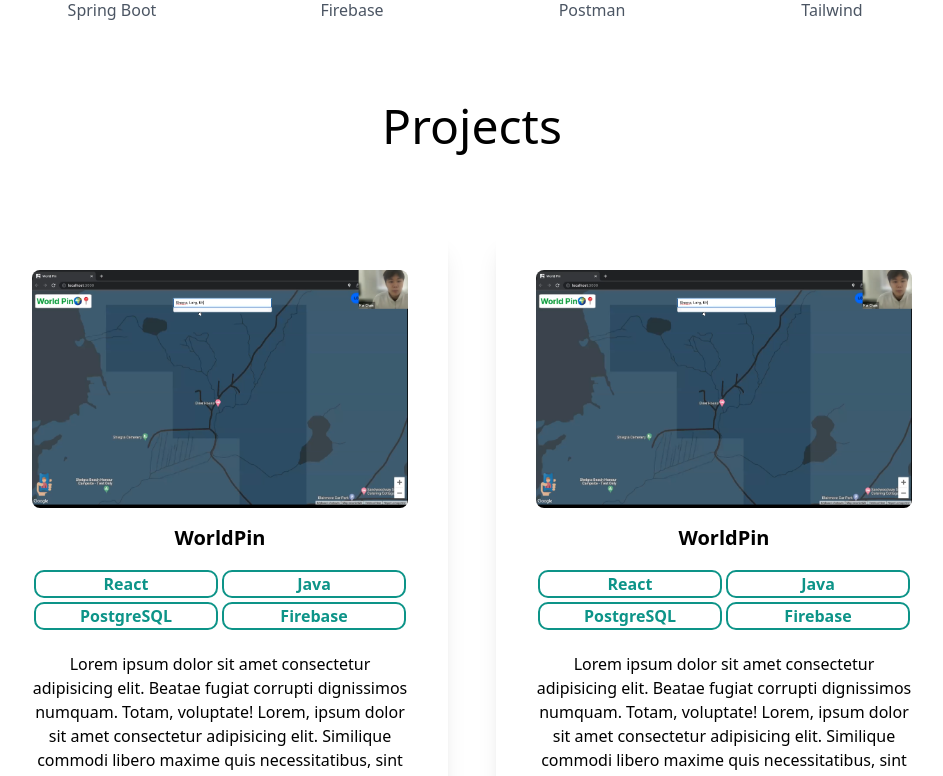
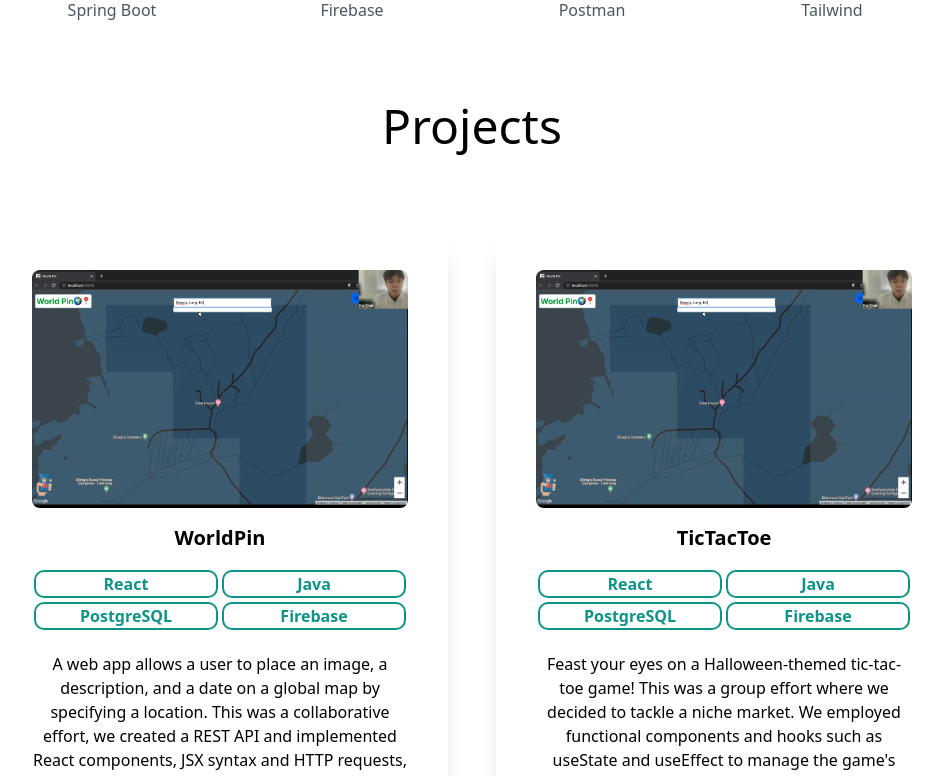
Before and after one commit to faizanahmkhan/next-portfolio, a Next.js app: page / in a window 1280 px wide. Shown: the part 2018-2794 px from the top of the page, without its empty margins (168-1111 px from the left). Built offline with nearby package versions, Linux system fonts and the light colour scheme.

Commit message:
added margins to the buttons on the project cards

```diff
--- a/pages/index.js
+++ b/pages/index.js
@@ -290,11 +290,11 @@ export default function Home() {
             </h3>
           </div>
 
-          <div className="grid grid-cols-1 lg:grid-cols-2 2xl:grid-cols-4 gap-12">
+          <div className="grid grid-cols-1 lg:grid-cols-2 2xl:grid-cols-4 gap-12 ">
 
 
 
-            <div className="text-center shadow-xl hover:shadow-inner p-10  rounded-xl my-10
+            <div className="flex flex-col flex-1 text-center shadow-xl hover:shadow-inner p-10  rounded-xl my-10
               dark:shadow-gray-800 lg:hover:scale-105 transition-all duration-700">
 
               <Image className="lg:hover:scale-150 rounded-lg lg:hover:-translate-y-10 transition-all duration-700 ease-in-out
@@ -330,11 +330,11 @@ export default function Home() {
                 </ul>
               </div>
               <p className="py-5 text-black dark:text-gray-300">
-                Lorem ipsum dolor sit amet consectetur adipisicing elit. Beatae
-                fugiat corrupti dignissimos numquam. Totam, voluptate! Lorem, ipsum dolor sit amet consectetur adipisicing elit. Similique commodi libero maxime quis necessitatibus, sint ab quos dolore illum eveniet.
+              A web app allows a user to place an image, a description, and a date on a global map by specifying a location. This was a collaborative effort, we created a REST API and implemented React components, JSX syntax and HTTP requests, which resulted in a smooth and responsive user interface. On the back-end, we utilised the Spring framework to handle server-side logic and database interactions.
               </p>
-              <div>
-                <ul className="grid grid-cols-2 align-center gap-1 sm:gap-4 sm:px-1 py-1
+              <div className="mt-auto">
+
+                <ul className="grid grid-cols-2 gap-1 sm:gap-4 sm:px-1 py-1
                   2xl:max-3xl:grid-rows-2 2xl:max-3xl:grid-cols-1">
                   <li className="xl:text-lg text-white font-semibold bg-gray-800 hover:bg-gray-900
                     outline outline-2 hover:outline-0 rounded-full transition-all duration-300
@@ -355,7 +355,68 @@ export default function Home() {
             </div>
 
 
-            <div className="text-center shadow-xl hover:shadow-inner p-10 rounded-xl my-10
+            <div className="flex flex-col flex-1 text-center shadow-xl hover:shadow-inner p-10 rounded-xl my-10
+              dark:shadow-gray-800
+              lg:hover:scale-105 transition-all duration-700">
+
+              <Image className="lg:hover:scale-150 rounded-lg lg:hover:-translate-y-10 transition-all duration-700 ease-in-out
+              touch-pinch-zoom md:touch-none"
+              src={worldpinimage} layout='responsive' />
+
+              <h3 className="text-xl font-bold pt-4 pb-4 text-black dark:text-white">
+                TicTacToe
+              </h3>
+              <div>
+                <ul className="grid grid-cols-2 content-center gap-2 px-1 py-1">
+                  <li className="text-teal-600 font-semibold hover:bg-teal-600 hover:text-white
+                    outline outline-2 outline-teal-600 rounded-lg text-base
+                    dark:text-pink-400 dark:outline-pink-400 dark:hover:bg-pink-400 dark:hover:text-white
+                    ">
+                    React
+                  </li>
+                  <li className="text-teal-600 font-semibold hover:bg-teal-600 hover:text-white
+                    outline outline-2 outline-teal-600 rounded-lg text-base
+                    dark:text-pink-400 dark:outline-pink-400 dark:hover:bg-pink-400 dark:hover:text-white">
+                    Java
+                  </li>
+                  <li className="text-teal-600 font-semibold hover:bg-teal-600 hover:text-white
+                    outline outline-2 outline-teal-600 rounded-lg text-base
+                    dark:text-pink-400 dark:outline-pink-400 dark:hover:bg-pink-400 dark:hover:text-white">
+                    PostgreSQL
+                  </li>
+                  <li className="text-teal-600 font-semibold hover:bg-teal-600 hover:text-white
+                    outline outline-2 outline-teal-600 rounded-lg text-base
+                    dark:text-pink-400 dark:outline-pink-400 dark:hover:bg-pink-400 dark:hover:text-white">
+                    Firebase
+                  </li>
+                </ul>
+              </div>
+              <p className="py-5 text-black dark:text-gray-300">
+              Feast your eyes on a Halloween-themed tic-tac-toe game! This was a group effort where we decided to tackle a niche market. We employed functional components and hooks such as useState and useEffect to manage the game's state and handle interactions with the user. The game consumed data from a locally-hosted API, which we implemented using JavaScript's Fetch API to make HTTP requests to the server.
+              </p>
+              <div className="mt-auto">
+                <ul className="grid grid-cols-2 align-center gap-1 sm:gap-4 sm:px-1 py-1
+                2xl:max-3xl:grid-rows-2 2xl:max-3xl:grid-cols-1">
+                  <li className="xl:text-lg text-white font-semibold bg-gray-800 hover:bg-gray-900
+                    outline outline-2 hover:outline-0 rounded-full transition-all duration-300
+                    dark:hover:bg-gray-700 dark:hover:outline-gray-800 hover:scale-95 dark:outline-gray-800">
+                    &nbsp;&nbsp;Live Demo {'>'}&nbsp;&nbsp;
+                  </li>
+                  <li className="xl:text-lg text-white font-semibold bg-gray-800 hover:bg-gray-900
+                    outline outline-2  hover:outline-0 rounded-full transition-all duration-300
+                    dark:hover:bg-gray-700 dark:hover:outline-gray-800 hover:scale-95 dark:outline-gray-800">
+
+                    <a href='https://github.com/faizanahmkhan/worldpin_app' target='_blank'  >
+                    &nbsp;&nbsp;GitHub {'>'}&nbsp;&nbsp;
+                    </a>
+
+                  </li>
+                </ul>
+                </div>
+            </div>
+
+
+            <div className="flex flex-col flex-1 text-center shadow-xl hover:shadow-inner p-10 rounded-xl my-10
               dark:shadow-gray-800
               lg:hover:scale-105 transition-all duration-700">
 
@@ -395,7 +456,7 @@ export default function Home() {
                 Lorem ipsum dolor sit amet consectetur adipisicing elit. Beatae
                 fugiat corrupti dignissimos numquam. Totam, voluptate! Lorem, ipsum dolor sit amet consectetur adipisicing elit. Similique commodi libero maxime quis necessitatibus, sint ab quos dolore illum eveniet.
               </p>
-              <div>
+              <div className="mt-auto">
                 <ul className="grid grid-cols-2 align-center gap-1 sm:gap-4 sm:px-1 py-1
                 2xl:max-3xl:grid-rows-2 2xl:max-3xl:grid-cols-1">
                   <li className="xl:text-lg text-white font-semibold bg-gray-800 hover:bg-gray-900
@@ -417,69 +478,7 @@ export default function Home() {
             </div>
 
 
-            <div className="text-center shadow-xl hover:shadow-inner p-10 rounded-xl my-10
-              dark:shadow-gray-800
-              lg:hover:scale-105 transition-all duration-700">
-
-              <Image className="lg:hover:scale-150 rounded-lg lg:hover:-translate-y-10 transition-all duration-700 ease-in-out
-              touch-pinch-zoom md:touch-none"
-              src={worldpinimage} layout='responsive' />
-
-              <h3 className="text-xl font-bold pt-4 pb-4 text-black dark:text-white">
-                WorldPin
-              </h3>
-              <div>
-                <ul className="grid grid-cols-2 content-center gap-2 px-1 py-1 ">
-                  <li className="text-teal-600 font-semibold hover:bg-teal-600 hover:text-white
-                    outline outline-2 outline-teal-600 rounded-lg text-base
-                    dark:text-pink-400 dark:outline-pink-400 dark:hover:bg-pink-400 dark:hover:text-white
-                    ">
-                    React
-                  </li>
-                  <li className="text-teal-600 font-semibold hover:bg-teal-600 hover:text-white
-                    outline outline-2 outline-teal-600 rounded-lg text-base
-                    dark:text-pink-400 dark:outline-pink-400 dark:hover:bg-pink-400 dark:hover:text-white">
-                    Java
-                  </li>
-                  <li className="text-teal-600 font-semibold hover:bg-teal-600 hover:text-white
-                    outline outline-2 outline-teal-600 rounded-lg text-base
-                    dark:text-pink-400 dark:outline-pink-400 dark:hover:bg-pink-400 dark:hover:text-white">
-                    PostgreSQL
-                  </li>
-                  <li className="text-teal-600 font-semibold hover:bg-teal-600 hover:text-white
-                    outline outline-2 outline-teal-600 rounded-lg text-base
-                    dark:text-pink-400 dark:outline-pink-400 dark:hover:bg-pink-400 dark:hover:text-white">
-                    Firebase
-                  </li>
-                </ul>
-              </div>
-              <p className="py-5 text-black dark:text-gray-300">
-                Lorem ipsum dolor sit amet consectetur adipisicing elit. Beatae
-                fugiat corrupti dignissimos numquam. Totam, voluptate! Lorem, ipsum dolor sit amet consectetur adipisicing elit. Similique commodi libero maxime quis necessitatibus, sint ab quos dolore illum eveniet.
-              </p>
-              <div>
-                <ul className="grid grid-cols-2 align-center gap-1 sm:gap-4 sm:px-1 py-1
-                2xl:max-3xl:grid-rows-2 2xl:max-3xl:grid-cols-1">
-                  <li className="xl:text-lg text-white font-semibold bg-gray-800 hover:bg-gray-900
-                    outline outline-2 hover:outline-0 rounded-full transition-all duration-300
-                    dark:hover:bg-gray-700 dark:hover:outline-gray-800 hover:scale-95 dark:outline-gray-800">
-                    &nbsp;&nbsp;Live Demo {'>'}&nbsp;&nbsp;
-                  </li>
-                  <li className="xl:text-lg text-white font-semibold bg-gray-800 hover:bg-gray-900
-                    outline outline-2  hover:outline-0 rounded-full transition-all duration-300
-                    dark:hover:bg-gray-700 dark:hover:outline-gray-800 hover:scale-95 dark:outline-gray-800">
-
-                    <a href='https://github.com/faizanahmkhan/worldpin_app' target='_blank'  >
-                    &nbsp;&nbsp;GitHub {'>'}&nbsp;&nbsp;
-                    </a>
-
-                  </li>
-                </ul>
-                </div>
-            </div>
-
-
-            <div className="text-center shadow-xl hover:shadow-inner p-10 rounded-xl my-10
+            <div className="flex flex-col flex-1 text-center shadow-xl hover:shadow-inner p-10 rounded-xl my-10
               dark:shadow-gray-800
                transition-all duration-700">
 
@@ -519,7 +518,7 @@ export default function Home() {
                 Lorem ipsum dolor sit amet consectetur adipisicing elit. Beatae
                 fugiat corrupti dignissimos numquam. Totam, voluptate! Lorem, ipsum dolor sit amet consectetur adipisicing elit. Similique commodi libero maxime quis necessitatibus, sint ab quos dolore illum eveniet.
               </p>
-              <div>
+              <div className="mt-auto">"
                 <ul className="grid grid-cols-2 align-bottom gap-1 sm:gap-4 sm:px-1 py-1
                 2xl:max-3xl:grid-rows-2 2xl:max-3xl:grid-cols-1">
                   <li className=" xl:text-lg text-white font-semibold bg-gray-800
```
